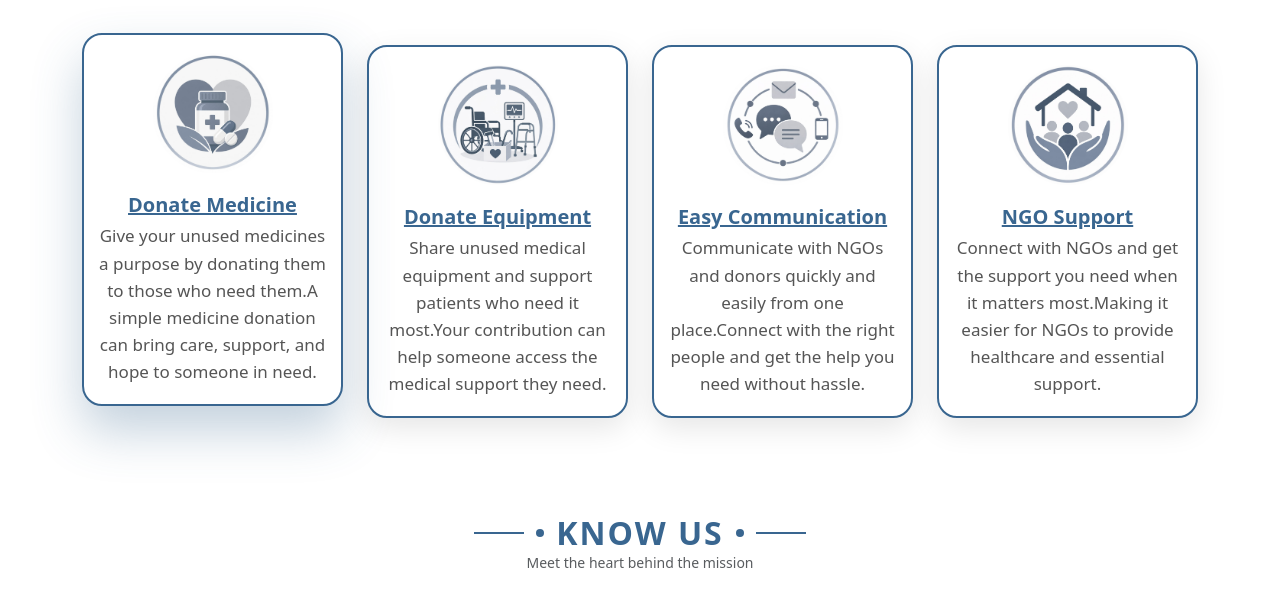
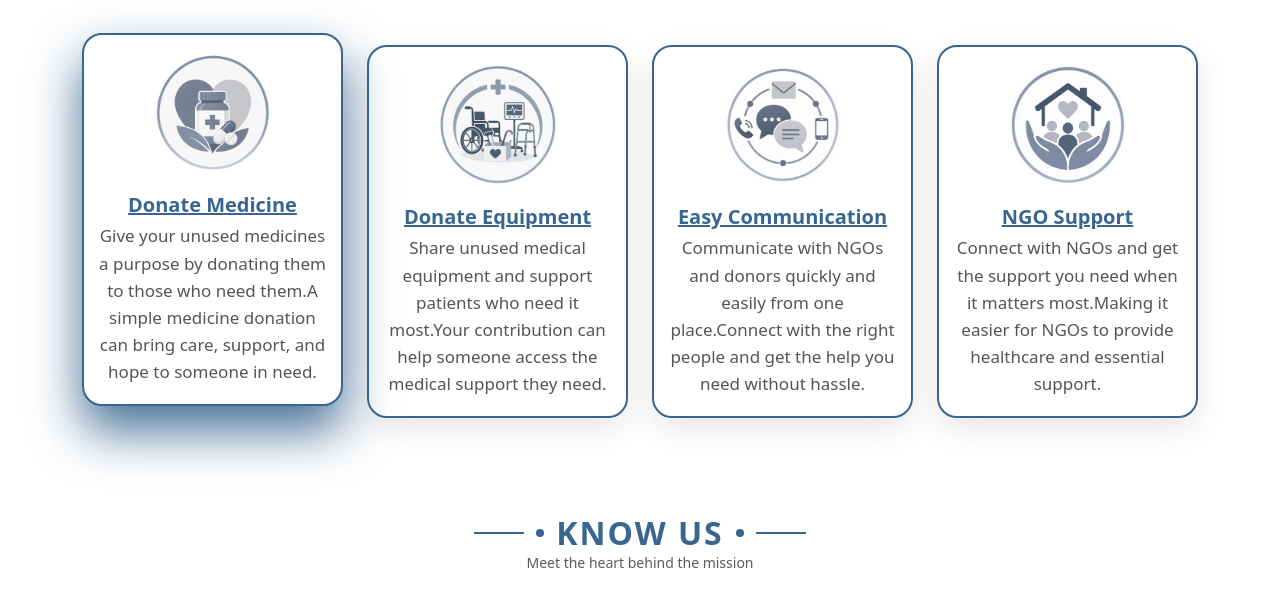
Before and after one commit to semonchoudhary145-oss/helphub, a website: page public/index.html in a window 1280 px wide. In both pictures the pointer is over the element 212 px from the left and 854 px from the top of the page. Shown: the part 623-1230 px from the top of the page. Drawn offline with nearby package versions, Linux system fonts and the light colour scheme.

Commit message:
Update index.css

```diff
--- a/public/style/index.css
+++ b/public/style/index.css
@@ -165,7 +165,7 @@
 
 
 
-/* ===== NEW CARD FOR HELP HUB - DON'T DELETE OLD CSS ===== */
+/* ===== NEW CARD FOR HELP HUB ===== */
 .service-card-new {
     background: #fff;
     padding: 18px 15px;
@@ -180,7 +180,7 @@
 
 .service-card-new:hover {
     transform: translateY(-12px);
-    box-shadow: 0 25px 50px rgba(57, 102, 144, 0.3);
+    box-shadow: 0 25px 50px rgba(54, 100, 143, 0.922);
     border-color: #396690;
 }
 
@@ -208,4 +208,3 @@
     margin-bottom: 0;
     line-height: 1.6;
 }
-/* ===== END NEW CARD ===== */
```
